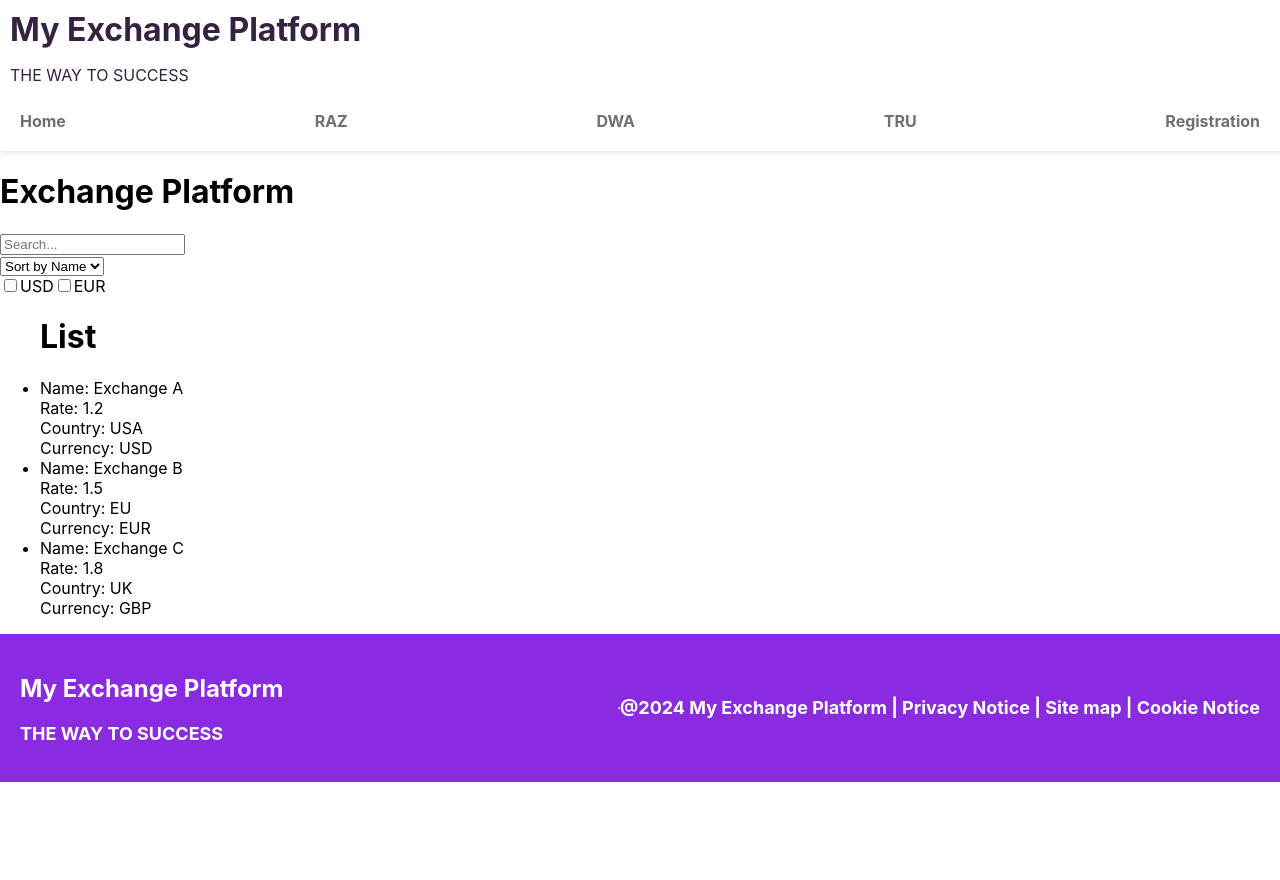
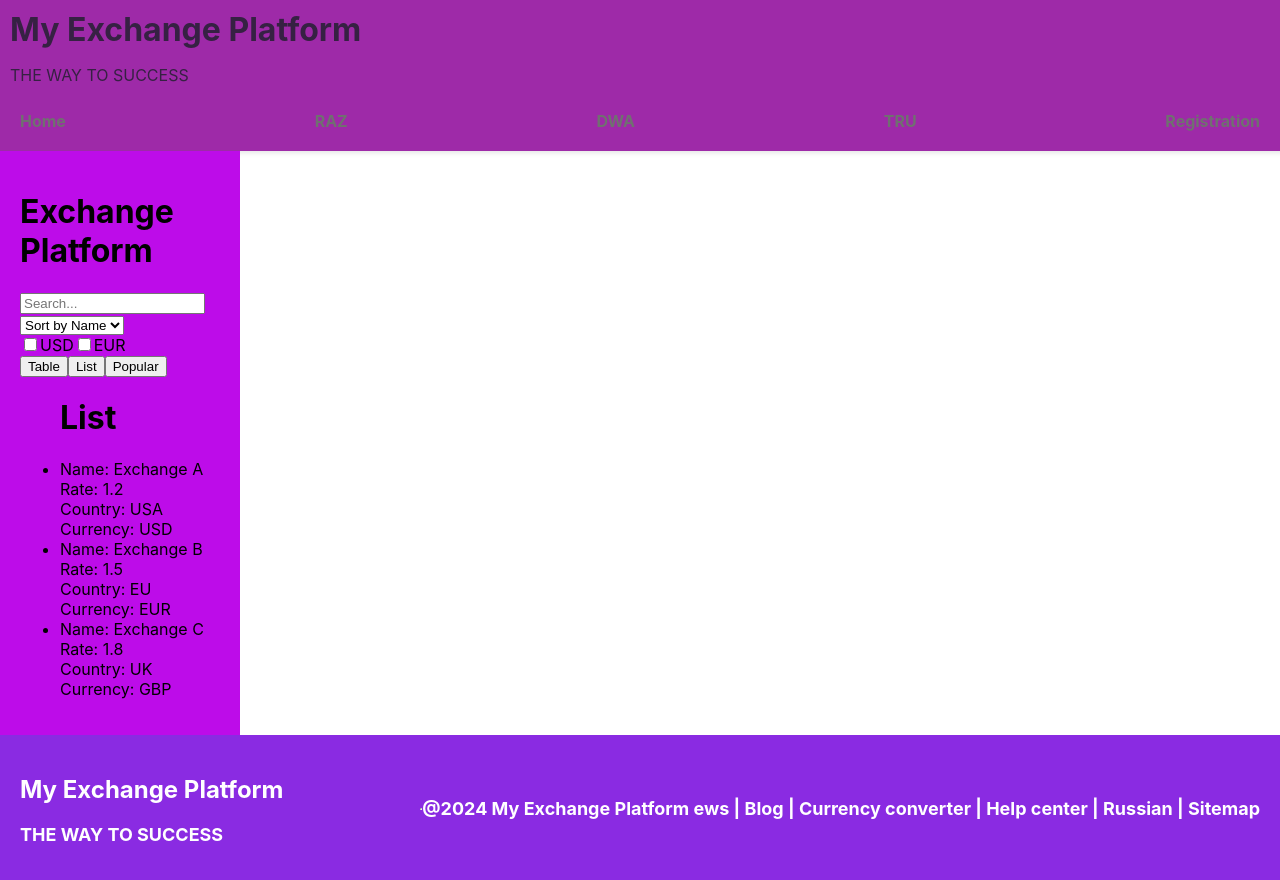
Before and after one commit to Leshamer2255/My-Exchange-Platform, a React (Create React App) app: page / in a window 1280 px wide. Shown: the top 880 px of the page. Before the commit the page ends 800 px from the top, so only its background shows below. Built offline with nearby package versions, Linux system fonts and the light colour scheme; no server answers.

Commit message:
Create component
Create component Popular and Table. Also MainComponent was improve

```diff
--- a/src/Components/ExchangeList.js
+++ b/src/Components/ExchangeList.js
@@ -16,4 +16,20 @@ const ExchangeList = ({ exchanges }) => {
     );
 };
 
+fetch('https://api')
+  .then(response => {
+    if (!response.ok) {
+      throw new Error('Network response was not ok');
+    }
+    return response.json();
+  })
+  .then(data => {
+
+    console.log(data);
+  })
+  .catch(error => {
+    console.error('There was a problem. Maybe you wanna a problem :', error);
+  });
+
+
 export default ExchangeList;
--- /dev/null
+++ b/src/Components/PopularComponent .js
@@ -0,0 +1,12 @@
+import React from 'react';
+
+const PopularComponent = ({ data }) => {
+    return (
+        <div>
+            <h2>Popular Component</h2>
+            <p>bla bla vla</p>
+        </div>
+    );
+};
+
+export default PopularComponent;
--- /dev/null
+++ b/src/Components/TableComponent.js
@@ -0,0 +1,12 @@
+import React from 'react';
+
+const TableComponent = ({ data }) => {
+    return (
+        <div>
+            <h2>Table Component</h2>
+           <p>bla bla vla</p>
+        </div>
+    );
+};
+
+export default TableComponent;
--- a/src/Pages/Footer/Footer.js
+++ b/src/Pages/Footer/Footer.js
@@ -8,7 +8,7 @@ const Footer = () => {
         <div><h2>My Exchange Platform</h2>
           <p>THE WAY TO SUCCESS</p></div>
       <hr></hr>
-      <p>@2024 My Exchange Platform | Privacy Notice | Site map | Cookie Notice</p>
+      <p>@2024 My Exchange Platform ews | Blog | Currency converter | Help center | Russian | Sitemap</p>
       </div>
     </footer>
   );
--- a/src/Pages/Header/Header.module.css
+++ b/src/Pages/Header/Header.module.css
@@ -1,5 +1,5 @@
 .headerContainer {
-  background-color: #FFFFFF;
+  background-color: #9e2aa8;
   width: 100%;
   color: #362143;
   padding: 10px;
--- a/src/Pages/Home/MainComponent.js
+++ b/src/Pages/Home/MainComponent.js
@@ -2,7 +2,10 @@ import React, { useState } from 'react';
 import SearchBar from '../../Components/SearchBar';
 import SortDropdown from '../../Components/SortDropdown';
 import FilterOptions from '../../Components/FilterOptions';
-import ExchangeList from '../../Components/ExchangeList'; // Припустимо, що у вас є компонент ExchangeList
+import ExchangeList from '../../Components/ExchangeList';
+import styles from '../Home/MainComponent.module.css';
+import TableComponent from '../../Components/TableComponent';
+import PopularComponent from '../../Components/PopularComponent ';
 
 const MainComponent = () => {
     const [exchanges, setExchanges] = useState([
@@ -11,6 +14,8 @@ const MainComponent = () => {
         { id: 3, name: 'Exchange C', rate: 1.8, country: 'UK', currency: 'GBP' },
     ]);
     const [filteredExchanges, setFilteredExchanges] = useState(exchanges);
+    const [popularExchanges, setPopularExchanges] = useState([]);
+    const [activeSection, setActiveSection] = useState('list');
 
     const handleSearch = searchTerm => {
         if (typeof searchTerm === 'string') {
@@ -20,7 +25,6 @@ const MainComponent = () => {
             setFilteredExchanges(filtered);
         }
     };
-
 
     const handleSort = sortBy => {
         const sorted = [...filteredExchanges].sort((a, b) => {
@@ -42,15 +46,32 @@ const MainComponent = () => {
         }
     };
 
+    const handleSectionChange = section => {
+        setActiveSection(section);
+    };
+
+    let activeComponent;
+    if (activeSection === 'list') {
+        activeComponent = <ExchangeList exchanges={filteredExchanges} />;
+    } else if (activeSection === 'table') {
+        activeComponent = <TableComponent data={filteredExchanges} />;
+    } else if (activeSection === 'popular') {
+        activeComponent = <PopularComponent data={popularExchanges} />;
+    }
 
     return (
-        <div>
-            <div>
+        <div className={styles.mainContainer}>
+            <div className={styles.sidebar}>
                 <h1>Exchange Platform</h1>
                 <SearchBar handleSearch={handleSearch} />
                 <SortDropdown handleSort={handleSort} />
                 <FilterOptions handleFilter={handleFilter} />
-                <ExchangeList exchanges={filteredExchanges} />
+                <div className={styles.sectionButtons}>
+                <button onClick={() => handleSectionChange('table')}>Table </button>
+                    <button onClick={() => handleSectionChange('list')}>List </button>
+                    <button onClick={() => handleSectionChange('popular')}>Popular </button>
+                </div>
+                {activeComponent}
             </div>
         </div>
     );
--- /dev/null
+++ b/src/Pages/Home/MainComponent.module.css
@@ -0,0 +1,9 @@
+.mainContainer {
+    display: flex;
+}
+
+.sidebar {
+    width: 200px;
+    padding: 20px;
+    background-color: #bd0ce9;
+}
```
